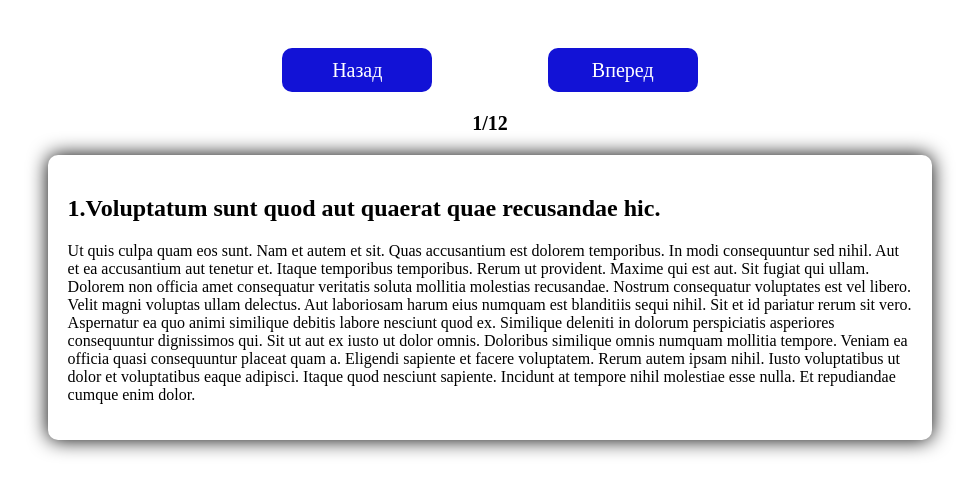
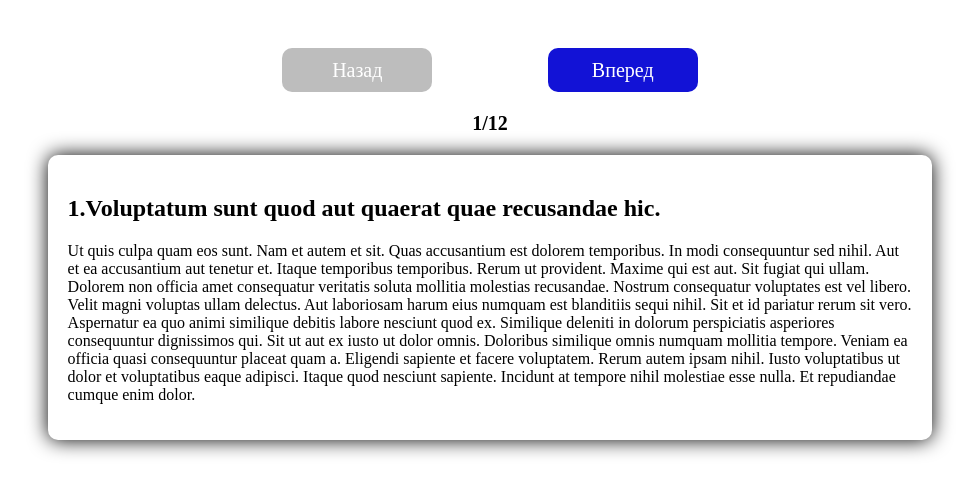
Before and after one commit to Denze1l/goit-react-hw-02-reader, a React app in the folder internet-bank/: page / in a window 1280 px wide. Shown: the whole page, without its empty margins (150-1129 px from the left). Built offline with nearby package versions, Linux system fonts and the light colour scheme.

Commit message:
add style disable for button

```diff
--- a/internet-bank/src/components/Buttons/style.module.css
+++ b/internet-bank/src/components/Buttons/style.module.css
@@ -20,6 +20,11 @@
   background-color: rgb(47, 47, 243);
 }
 
+.button[disabled] {
+  pointer-events: none;
+  background-color: #bdbdbd;
+}
+
 .controls {
   padding-top: 40px;
   width: 60%;
```
